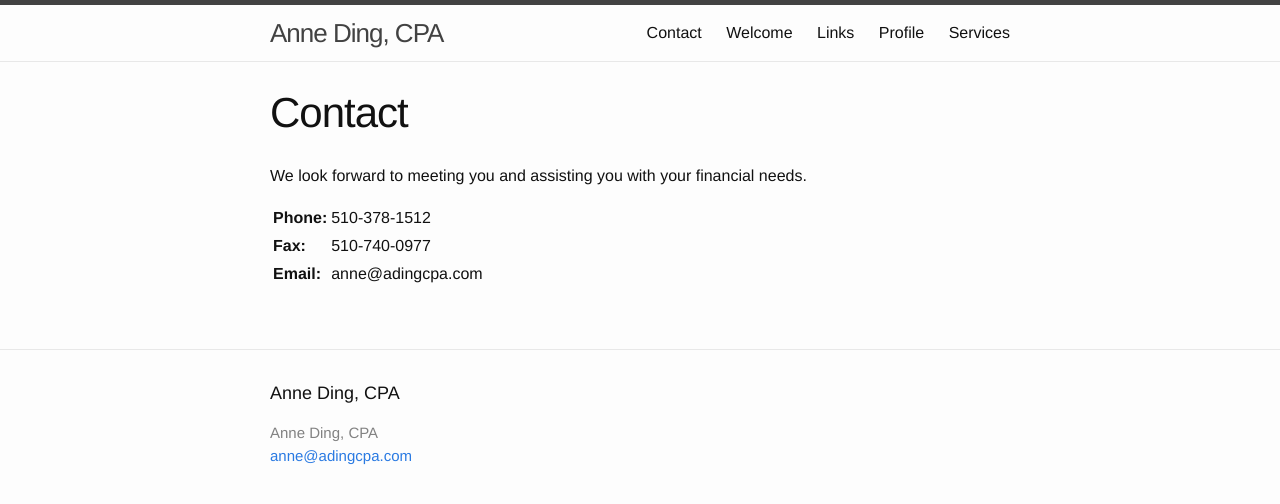
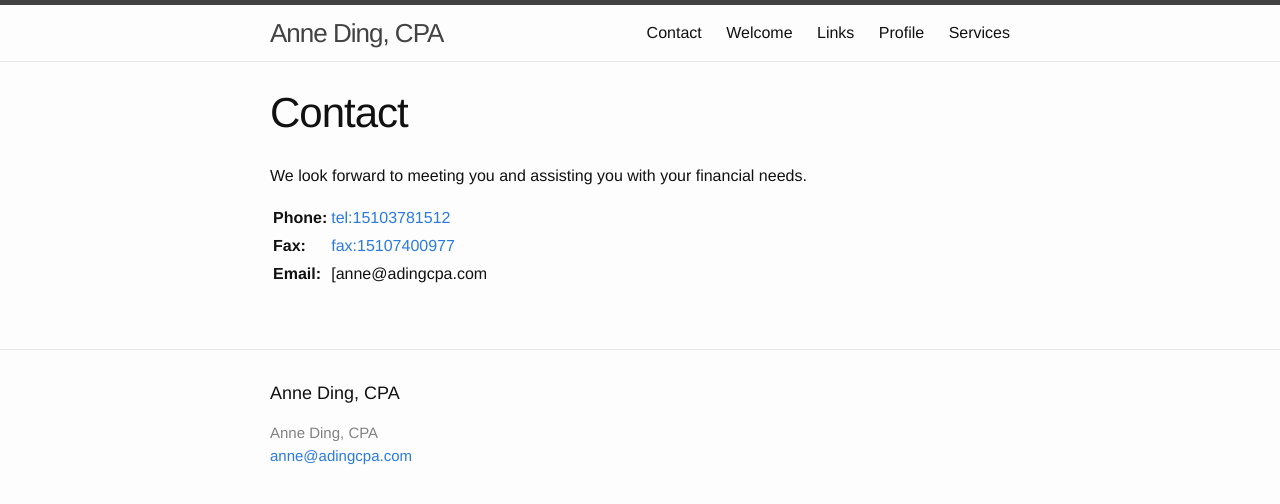
Before and after one commit to ansonl/adingcpa, a Jekyll site: the page built from contact.md, in a window 1280 px wide. Shown: the top 504 px of the page. Built offline with Jekyll 4.4.1, drawn with Linux system fonts in a browser that asks for light colours.

Commit message:
links for numbers added

```diff
--- a/contact.md
+++ b/contact.md
@@ -6,6 +6,6 @@ permalink: /contact/
 
 We look forward to meeting you and assisting you with your financial needs.
 
-|**Phone:**|510-378-1512|
-|**Fax:**|510-740-0977|
-|**Email:**|anne@adingcpa.com|
+|**Phone:**|[tel:15103781512](510-378-1512)|
+|**Fax:**|[fax:15107400977](510-740-0977)|
+|**Email:**|[anne@adingcpa.com|
```
